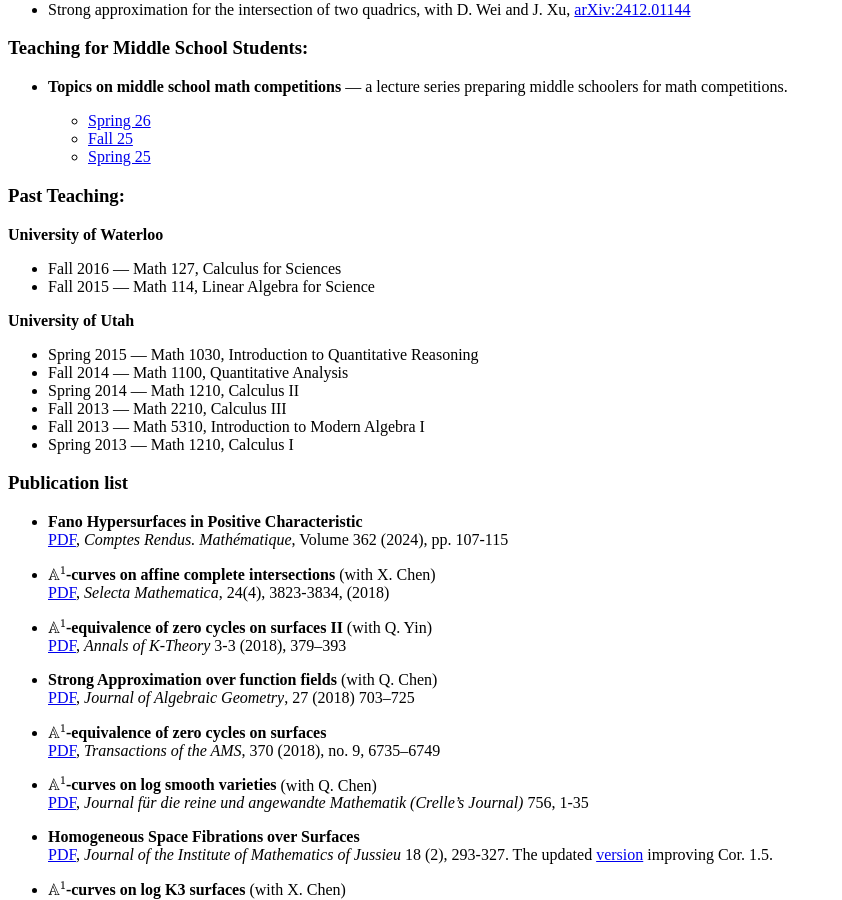
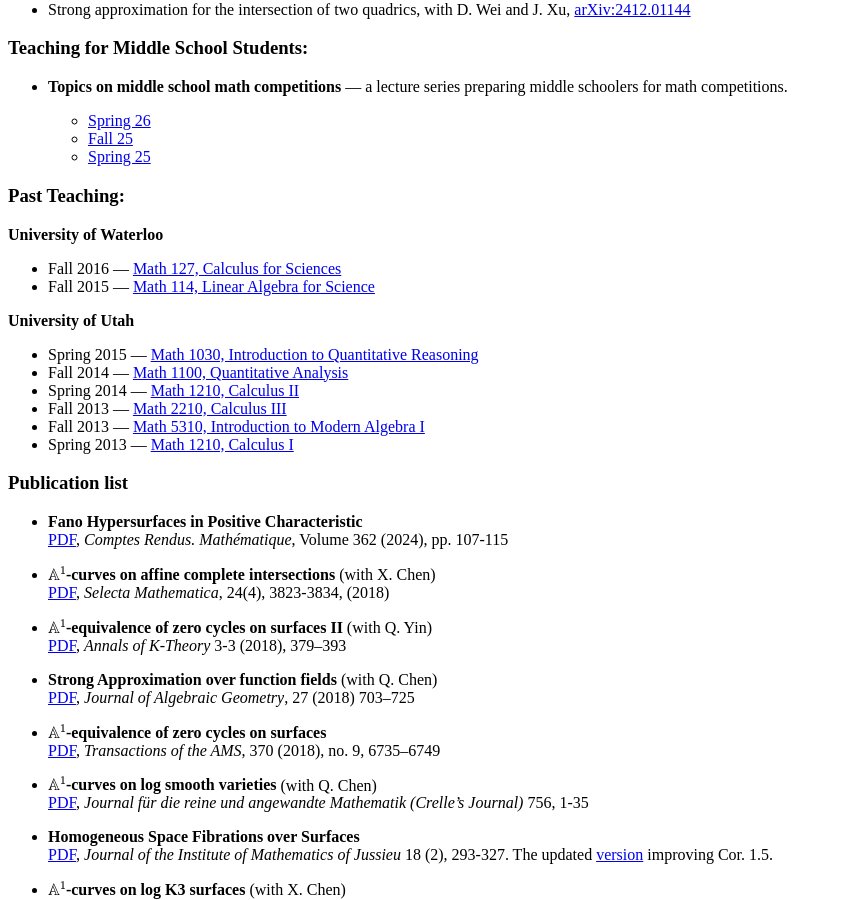
Before and after one commit to math-zhu/math-zhu.github.io, a Jekyll site: the page built from index.md, in a window 1280 px wide and 900 px high, scrolled down 430 px. Shown: the whole window, without its empty margins (0-842 px from the left). Built offline with Jekyll 4.4.1, drawn with Linux system fonts in a browser that asks for light colours; formulas are drawn with MathJax 3; some of the changed lines change nothing that is shown.

Commit message:
Link past courses to old course pages

```diff
--- a/index.md
+++ b/index.md
@@ -35,17 +35,17 @@
 
 **University of Waterloo**
 
-* Fall 2016 — Math 127, Calculus for Sciences
-* Fall 2015 — Math 114, Linear Algebra for Science
+* Fall 2016 — [Math 127, Calculus for Sciences](https://sites.google.com/site/yizhuhomepage/teaching/2016-mat127)
+* Fall 2015 — [Math 114, Linear Algebra for Science](https://sites.google.com/site/yizhuhomepage/teaching/math114-f15)
 
 **University of Utah**
 
-* Spring 2015 — Math 1030, Introduction to Quantitative Reasoning
-* Fall 2014 — Math 1100, Quantitative Analysis
-* Spring 2014 — Math 1210, Calculus II
-* Fall 2013 — Math 2210, Calculus III
-* Fall 2013 — Math 5310, Introduction to Modern Algebra I
-* Spring 2013 — Math 1210, Calculus I
+* Spring 2015 — [Math 1030, Introduction to Quantitative Reasoning](https://sites.google.com/site/yizhuhomepage/teaching/15-MATH-1030)
+* Fall 2014 — [Math 1100, Quantitative Analysis](https://sites.google.com/site/yizhuhomepage/teaching/fall14-math1100)
+* Spring 2014 — [Math 1210, Calculus II](https://sites.google.com/site/yizhuhomepage/teaching/spring14-math1220)
+* Fall 2013 — [Math 2210, Calculus III](https://sites.google.com/site/yizhuhomepage/teaching/Fall2013-MAT2210)
+* Fall 2013 — [Math 5310, Introduction to Modern Algebra I](https://sites.google.com/site/yizhuhomepage/teaching/fall2013-math5310)
+* Spring 2013 — [Math 1210, Calculus I](https://sites.google.com/site/yizhuhomepage/teaching/spring13-mat1210)
 
 
 
```
